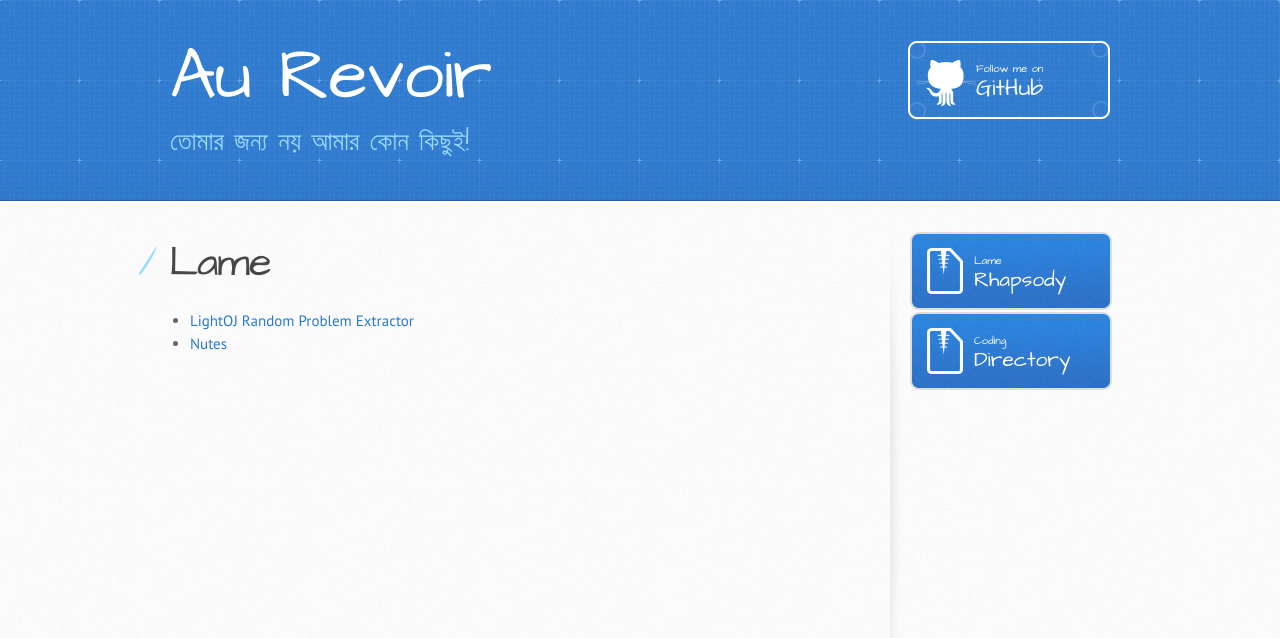
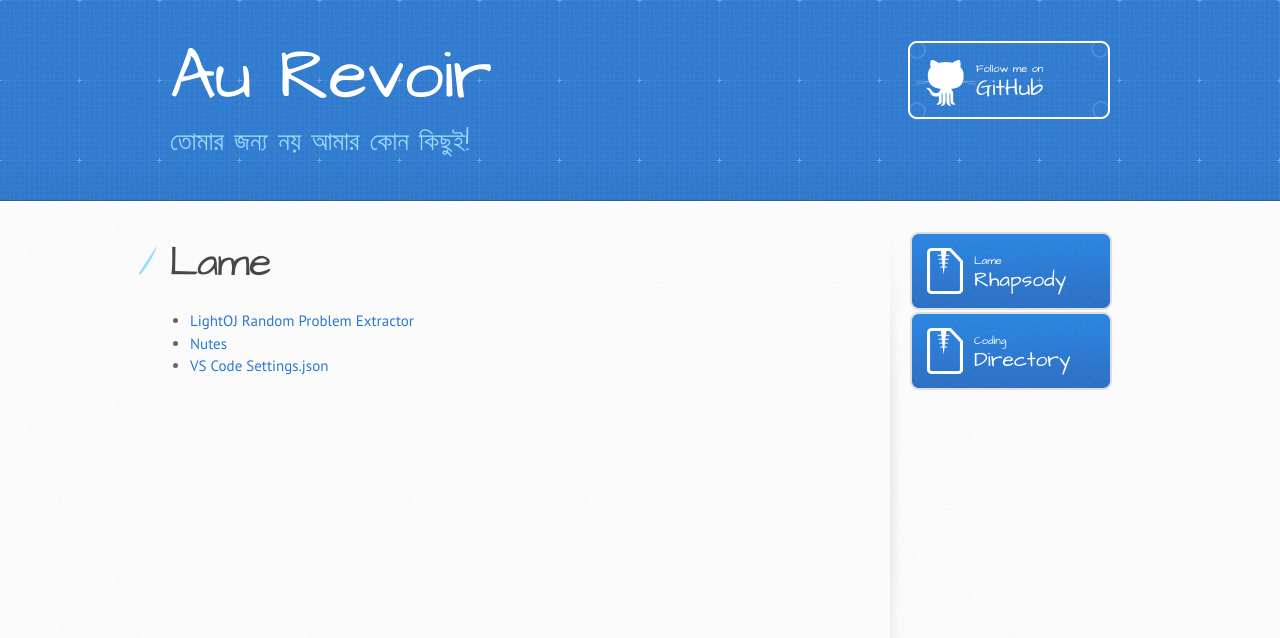
Before and after one commit to rebornplusplus/rebornplusplus.github.io, a Jekyll site: the page built from lame/index.md, in a window 1280 px wide. Shown: the top 638 px of the page. Built offline with Jekyll 4.4.1, drawn with Linux system fonts in a browser that asks for light colours; some web fonts are replaced; our own code applies the rules of GitHub Pages for plain Markdown files.

Commit message:
Update index.md

```diff
--- a/lame/index.md
+++ b/lame/index.md
@@ -6,3 +6,4 @@ layout: default
 
 * [LightOJ Random Problem Extractor](./lo-solve-random)
 * [Nutes](./nutes)
+* [VS Code Settings.json](./vs-code-settings.json)
```
